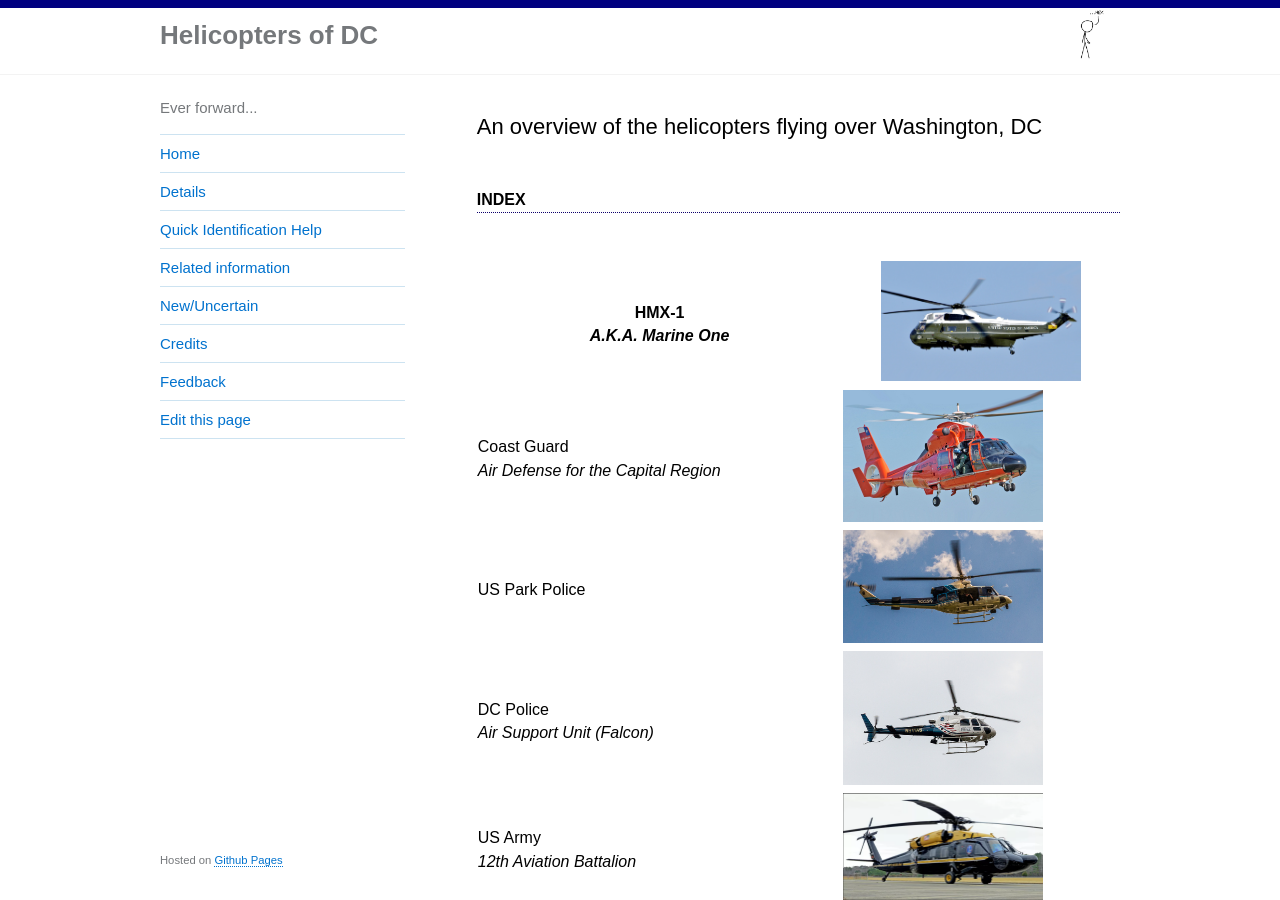
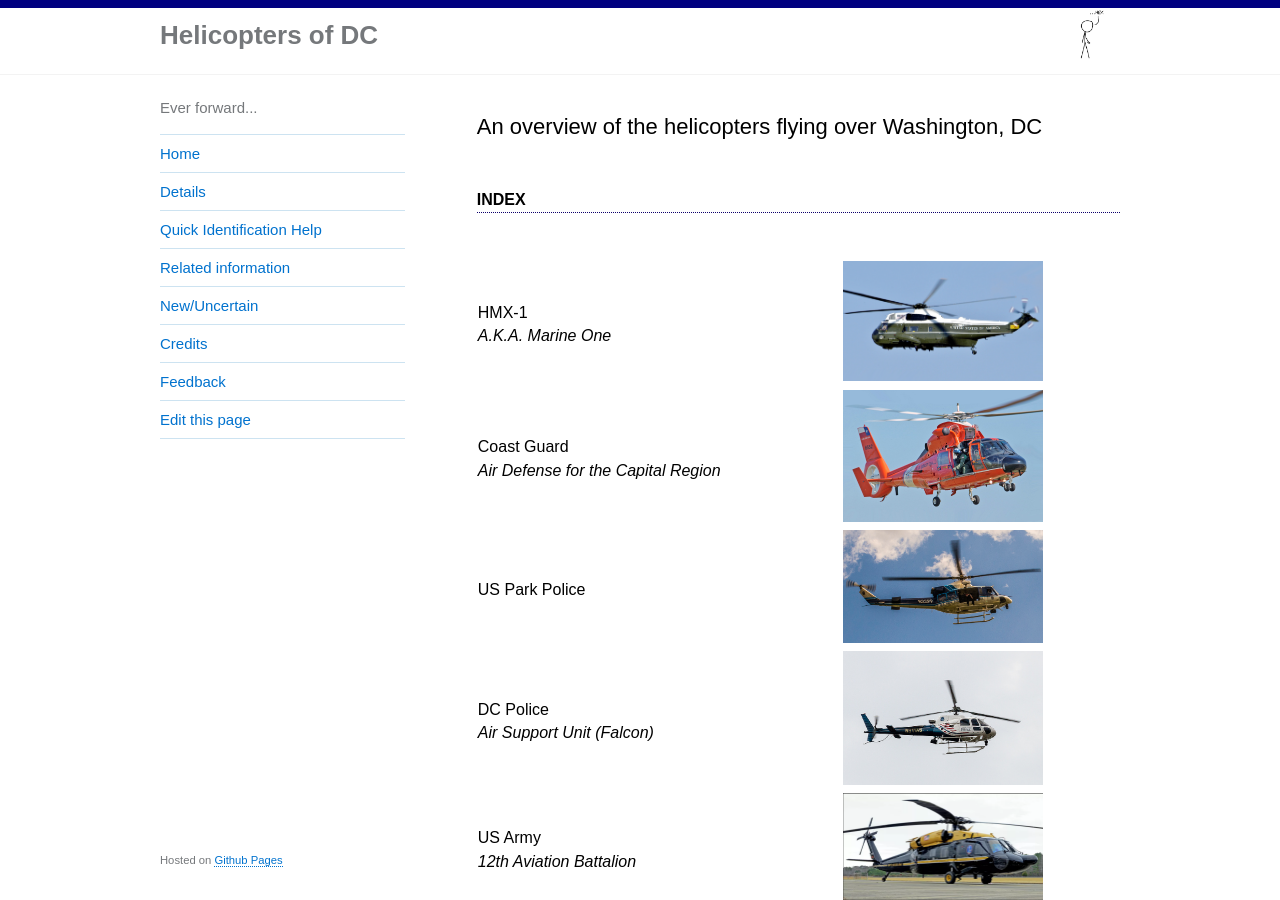
Before and after one commit to gbinal/dc-helicopters, a Jekyll site: the page built from index.md, in a window 1280 px wide and 900 px high. Built offline with Jekyll 4.4.1, drawn with Linux system fonts in a browser that asks for light colours.

Commit message:
fixing the headers

```diff
--- a/index.md
+++ b/index.md
@@ -6,17 +6,20 @@
 
 ## An overview of the helicopters flying over Washington, DC
 
+
+
+
 #### Index
 
 
  <table style="width:100%">
   <tr>
-    <th>&nbsp;</th>
-    <th>&nbsp;</th>
+    <td>&nbsp;</td>
+    <td>&nbsp;</td>
   </tr>
   <tr>
-    <th>HMX-1<br><em>A.K.A. Marine One</em></th>
-    <th><img src="https://helicoptersofdc.com/pictures/VH-3D_Marine_One_over_Washington_DC_May_2005.jpg" alt="Marine One" width="200"></th>
+    <td>HMX-1<br><em>A.K.A. Marine One</em></td>
+    <td><img src="https://helicoptersofdc.com/pictures/VH-3D_Marine_One_over_Washington_DC_May_2005.jpg" alt="Marine One" width="200"></td>
   </tr>
   <tr>
     <td>Coast Guard<br><em>Air Defense for the Capital Region</em></td>
```
